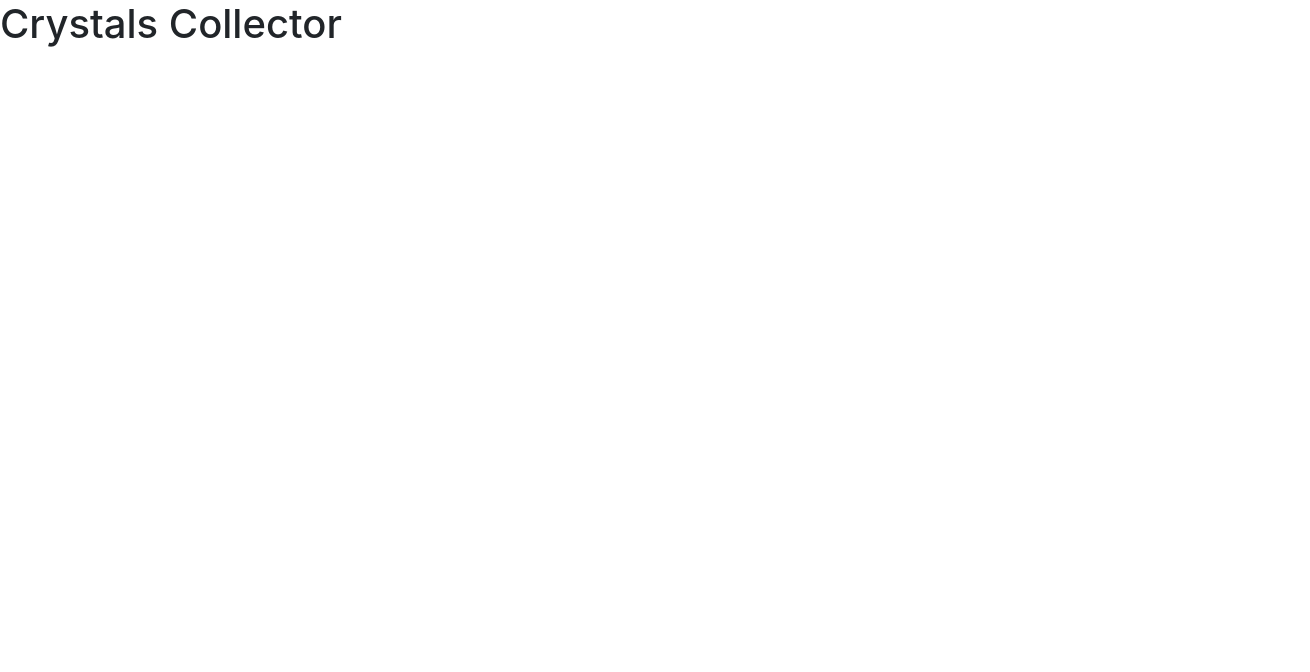
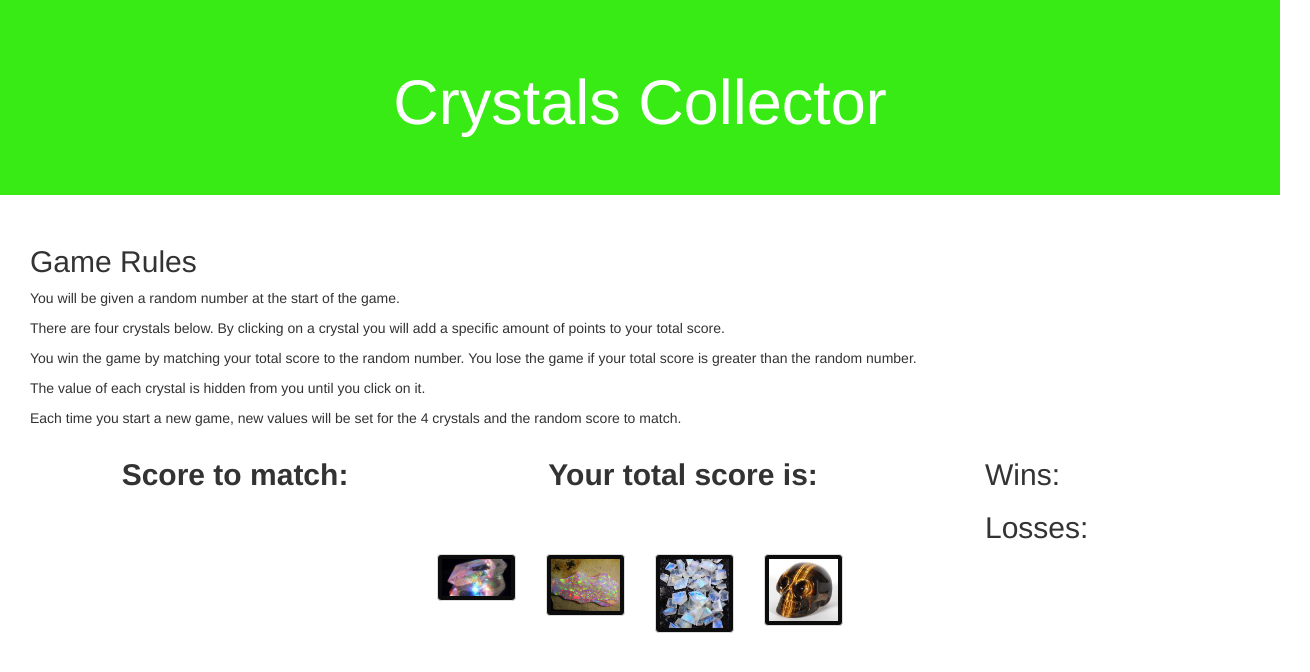
Before and after one commit to LaurenSantos23/unit-4-game, a plain HTML site: page index.html in a window 1280 px wide. Shown: the whole page, 1310 px wide, since content can reach past the window. Drawn offline with nearby package versions, Linux system fonts and the light colour scheme.

Commit message:
images , css, html

```diff
--- a/assets/css/style.css
+++ b/assets/css/style.css
@@ -1,11 +1,33 @@
-/* CSS Stuff
+.body {
+    background-image: url("../assets/images/crystal-background.jpg");
+    margin: 0px;
+    padding: 0px;
+}
 
-/* Crystal Collector Header takes up 1/3 of page in grid  <h1>
+.jumbotron {
+    background-size: cover;
+    background-color: rgb(57, 235, 21);
+    }
 
-/* Paragraphs to explain game, takes up 1/2 page of grid
+    .jumbotron h1 {
+        color: white;
+        justify-items: left;
 
-/*  1st row is Score to reach box and 2nd row is wins/losses
+    }
 
-/* Find four cool crystal images for 3rd row, takes up almost half of grid
+    .instructions {
+        text-align: left;
+        margin-left: 440px;
 
-/* Score box 4th row, takes up 1/3 of grid
+    }
+
+    .img-thumbnail {
+        display: inline-block;
+        max-width: 100%;
+        height: auto;
+        padding: 4px;
+        line-height: 1.42857143;
+        background-color: rgb(12, 12, 12);
+        border: 1px solid #ddd;
+        border-radius: 4px;
+    }
--- a/index.html
+++ b/index.html
@@ -4,36 +4,78 @@
   <!-- Required meta tags -->
   <meta charset="utf-8">
   <meta content="width=device-width, initial-scale=1, shrink-to-fit=no"
-        name="viewport"><!-- Bootstrap CSS -->
+        name="viewport">
+  <title>Crystals Collector</title><!--Reset CSS Link-->
+  <link href="assets/css/reset.css"
+        rel="stylesheet"
+        type="text/css"><!--jQuery Link-->
+
+  <script src="https://ajax.googleapis.com/ajax/libs/jquery/3.3.1/jquery.min.js"></script><!-- Bootstrap CSS -->
   <link crossorigin="anonymous"
-        href="https://stackpath.bootstrapcdn.com/bootstrap/4.1.3/css/bootstrap.min.css"
-        integrity="sha384-MCw98/SFnGE8fJT3GXwEOngsV7Zt27NXFoaoApmYm81iuXoPkFOJwJ8ERdknLPMO"
-        rel="stylesheet">
-  <title>Crystals Collector</title>
+        href="https://maxcdn.bootstrapcdn.com/bootstrap/3.3.6/css/bootstrap.min.css"
+        integrity="sha384-1q8mTJOASx8j1Au+a5WDVnPi2lkFfwwEAa8hDDdjZlpLegxhjVME1fgjWPGmkzs7"
+        rel="stylesheet"><!--CSS Style Sheet Link-->
+  <link href="assets/css/style.css"
+        rel="stylesheet"
+        type="text/css">
 </head>
 <body>
-  <h1>Crystals Collector</h1><!-- Optional JavaScript -->
-  <!-- jQuery first, then Popper.js, then Bootstrap JS -->
-  <script crossorigin="anonymous"
-        integrity="sha384-q8i/X+965DzO0rT7abK41JStQIAqVgRVzpbzo5smXKp4YfRvH+8abtTE1Pi6jizo"
-        src="https://code.jquery.com/jquery-3.3.1.slim.min.js"></script>
-  <script crossorigin="anonymous"
-        integrity="sha384-ZMP7rVo3mIykV+2+9J3UJ46jBk0WLaUAdn689aCwoqbBJiSnjAK/l8WvCWPIPm49"
-        src="https://cdnjs.cloudflare.com/ajax/libs/popper.js/1.14.3/umd/popper.min.js"></script>
-  <script crossorigin="anonymous"
-        integrity="sha384-ChfqqxuZUCnJSK3+MXmPNIyE6ZbWh2IMqE241rYiqJxyMiZ6OW/JmZQ5stwEULTy"
-        src="https://stackpath.bootstrapcdn.com/bootstrap/4.1.3/js/bootstrap.min.js"></script>
-  <div class="container">
-    <!--(column 1)  Game rules in a big container with 5 paragraphs-->
+  <div class="jumbotron text-center">
+    <h1>Crystals Collector</h1>
   </div>
-  <div class="container">
-    <!-- (column 2 with two rows) number to guess box in first row and wins and losses in second row -->
-  </div>
-  <div class="container">
-    <!-- crystals need to be here, 4 images with their own class   -->
-  </div>
-  <div class="container">
-    <!-- score box here -->
-  </div>
+  <div class="container-fluid">
+    <div class="row-text-center">
+      <div class="col-sm-12 gamerules">
+        <h2>Game Rules</h2>
+        <p>You will be given a random number at the start of the game.</p>
+        <p>There are four crystals below. By clicking on a crystal you will add a specific amount of points to your total score.</p>
+        <p>You win the game by matching your total score to the random number. You lose the game if your total score is greater than the random number.</p>
+        <p>The value of each crystal is hidden from you until you click on it.</p>
+        <p>Each time you start a new game, new values will be set for the 4 crystals and the random score to match.</p>
+      </div>
+    </div>
+    <div class="row">
+      <div class="col-sm-1"></div>
+      <div class="col-sm-4">
+        <h2><b>Score to match:</b><span id="scoreToMatch"></span></h2>
+      </div>
+      <div class="row">
+        <div class="col-sm-4">
+          <h2><b>Your total score is:</b><span id="totalScore"></span></h2>
+        </div>
+        <div class="row">
+          <div class="col-sm-2">
+            <h2>Wins: <span id="wins"></span></h2>
+            <h2 class="text-left">Losses: <span id="losses"></span></h2>
+          </div>
+        </div>
+      </div>
+      <div class="row text-right">
+        <div class="col-sm-4"></div>
+        <div class="col-sm-1"><img alt="Crystal-1"
+             class="img-thumbnail blue"
+             height="400px"
+             src="assets/images/crystal-1.jpg"
+             width="350px"></div>
+        <div class="col-sm-1"><img alt="Crystal-2"
+             class="img-thumbnail red"
+             height="400px"
+             src="assets/images/crystal-2.jpg"
+             width="400px"></div>
+        <div class="col-sm-1"><img alt="Crystal-3"
+             class="img-thumbnail yellow"
+             height="400px"
+             src="assets/images/crystal-3.jpg"
+             width="400px"></div>
+        <div class="col-sm-1"><img alt="Crystal-4"
+             class="img-thumbnail green"
+             height="400px"
+             src="assets/images/crystal-4.jpg"
+             width="400px"></div>
+        <div class="col-sm-4"></div>
+      </div>
+    </div>
+  </div><!-- javascript link-->
+  <script src="assets/javascript/game.js"></script>
 </body>
 </html>
```
Also changed, not shown: assets/images/crystal-1.jpg (added), assets/images/crystal-2.jpg (added), assets/images/crystal-3.jpg (added), assets/images/crystal-4.jpg (added), assets/images/crystal-background.jpg (added).
